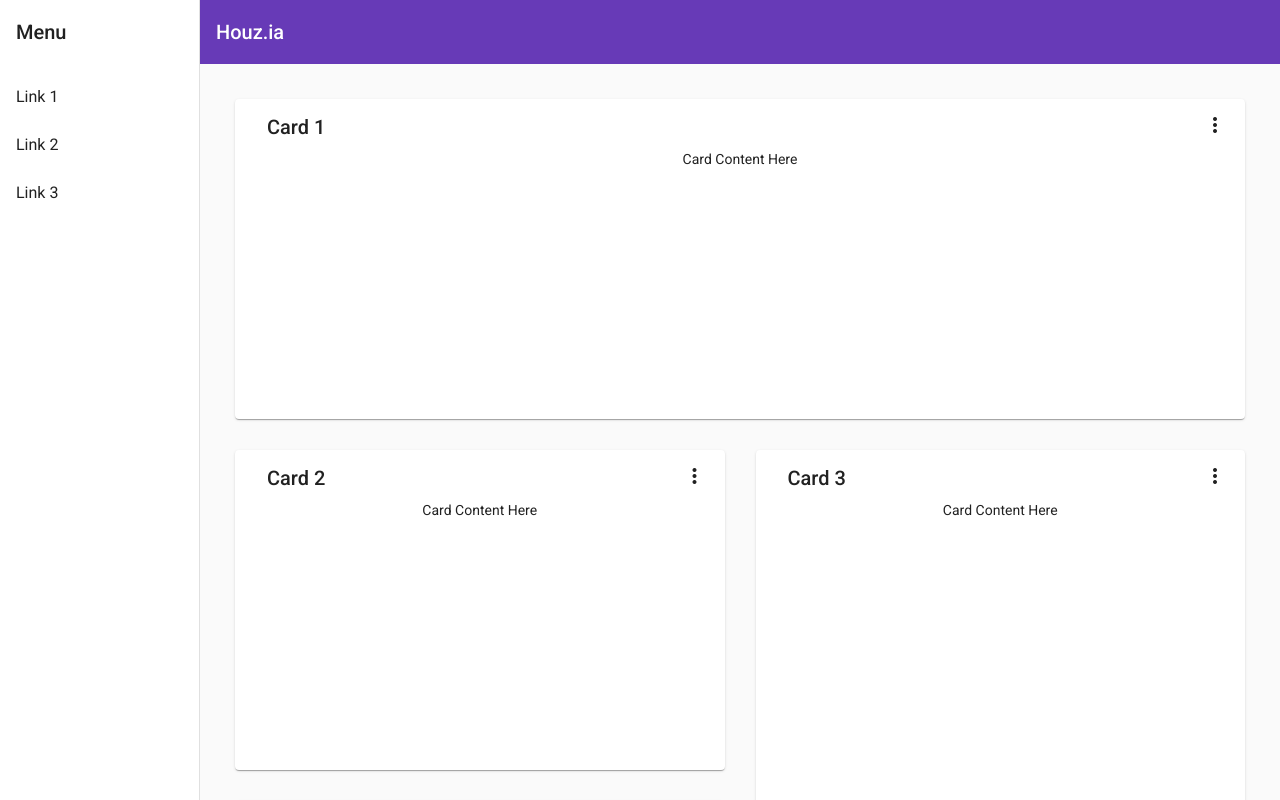
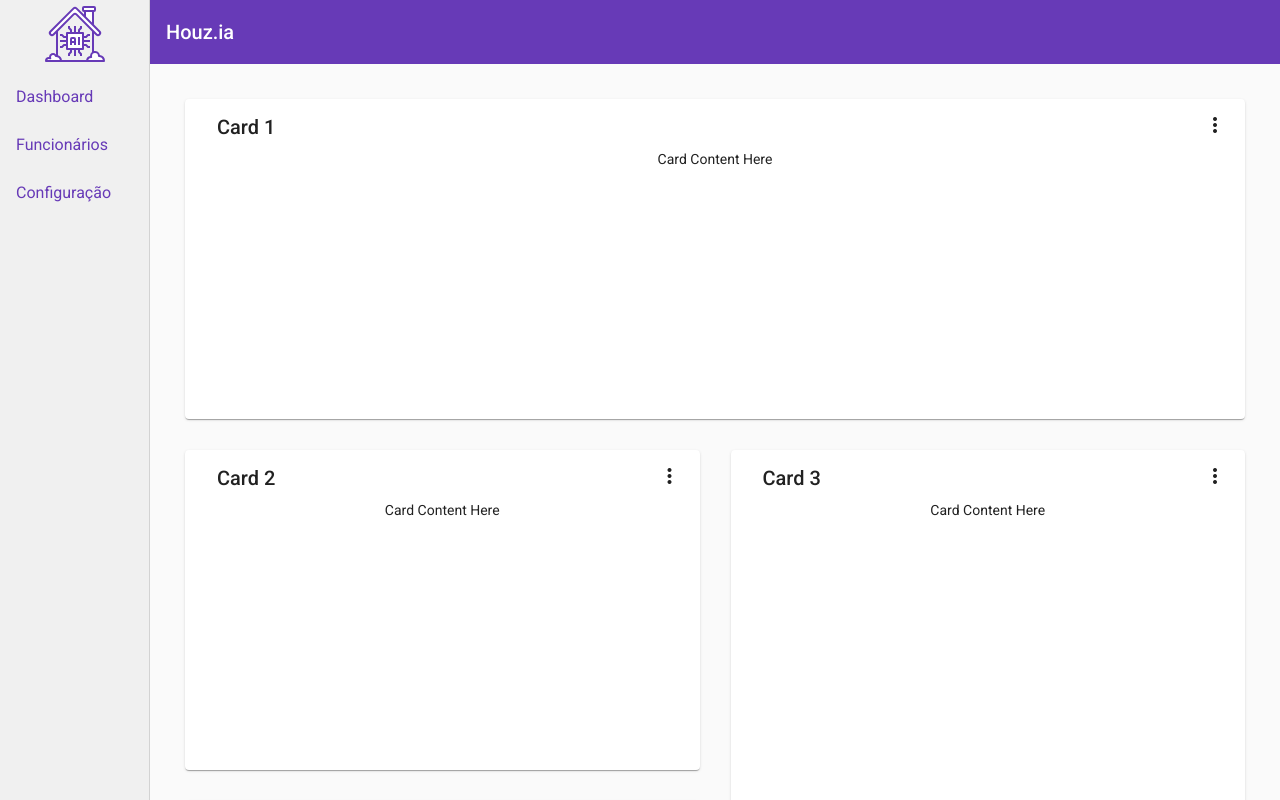
Before and after one commit to roalvez/houzia-dashboard, an Angular app: page / in a window 1280 px wide. Built offline with nearby package versions, Linux system fonts and the light colour scheme.

Commit message:
Change menu links and add houz icon

```diff
--- a/src/app/menu/menu.component.html
+++ b/src/app/menu/menu.component.html
@@ -3,11 +3,13 @@
       [attr.role]="(isHandset$ | async) ? 'dialog' : 'navigation'"
       [mode]="(isHandset$ | async) ? 'over' : 'side'"
       [opened]="(isHandset$ | async) === false">
-    <mat-toolbar>Menu</mat-toolbar>
+    <mat-toolbar>
+      <img src="../assets/images/smarthouse.svg" class="houz-icon">
+    </mat-toolbar>
     <mat-nav-list>
-      <a mat-list-item href="#">Link 1</a>
-      <a mat-list-item href="#">Link 2</a>
-      <a mat-list-item href="#">Link 3</a>
+      <a mat-list-item href="#" class="nav-list">Dashboard</a>
+      <a mat-list-item href="#" class="nav-list">Funcionários</a>
+      <a mat-list-item href="#" class="nav-list">Configuração</a>
     </mat-nav-list>
   </mat-sidenav>
   <mat-sidenav-content>
--- a/src/app/menu/menu.component.scss
+++ b/src/app/menu/menu.component.scss
@@ -3,11 +3,13 @@
 }
 
 .sidenav {
-  width: 200px;
+  width: 150px;
+  background-color: #f0f0f0;
 }
 
 .sidenav .mat-toolbar {
   background: inherit;
+  justify-content: center;
 }
 
 .mat-toolbar.mat-primary {
@@ -15,3 +17,11 @@
   top: 0;
   z-index: 1;
 }
+
+.houz-icon{
+  max-width: 64px;
+}
+
+.nav-list{
+  color:#673ab7
+}
```
Also changed, not shown: src/assets/images/smarthouse.svg (added).
